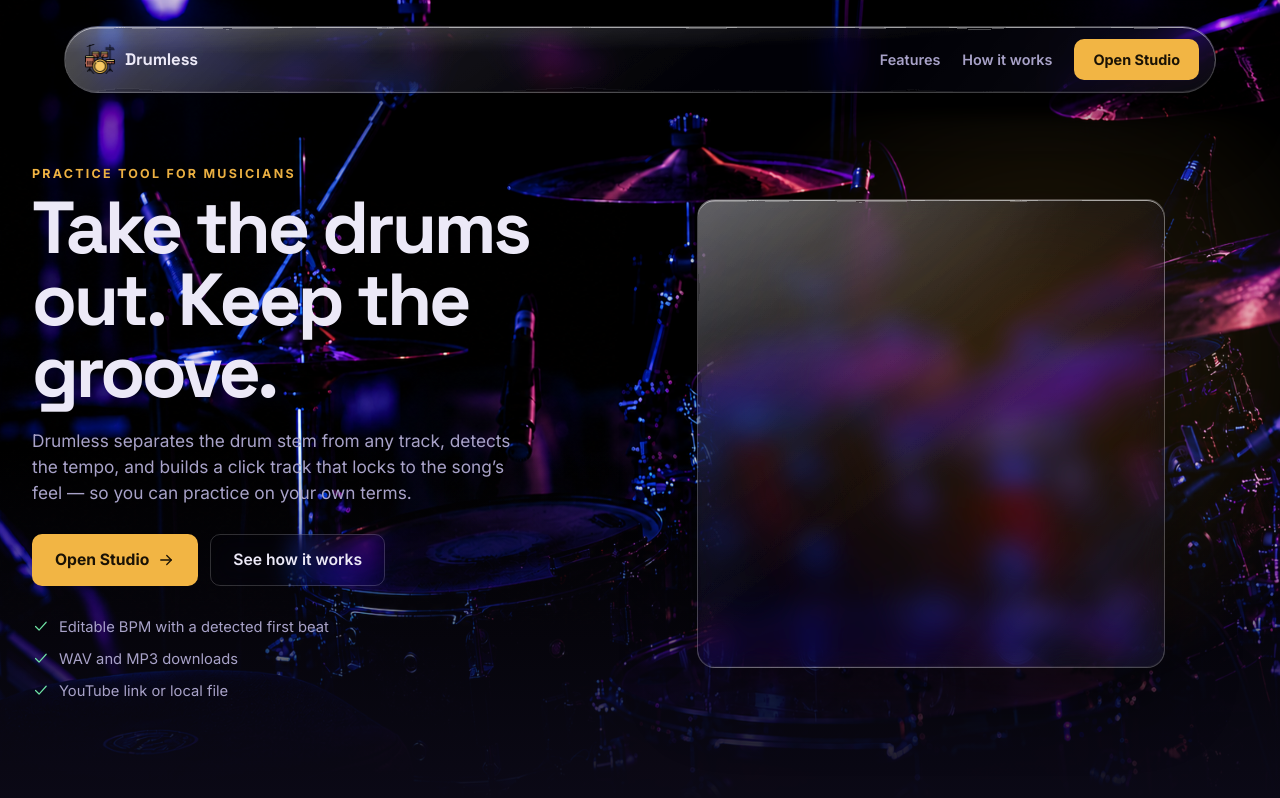
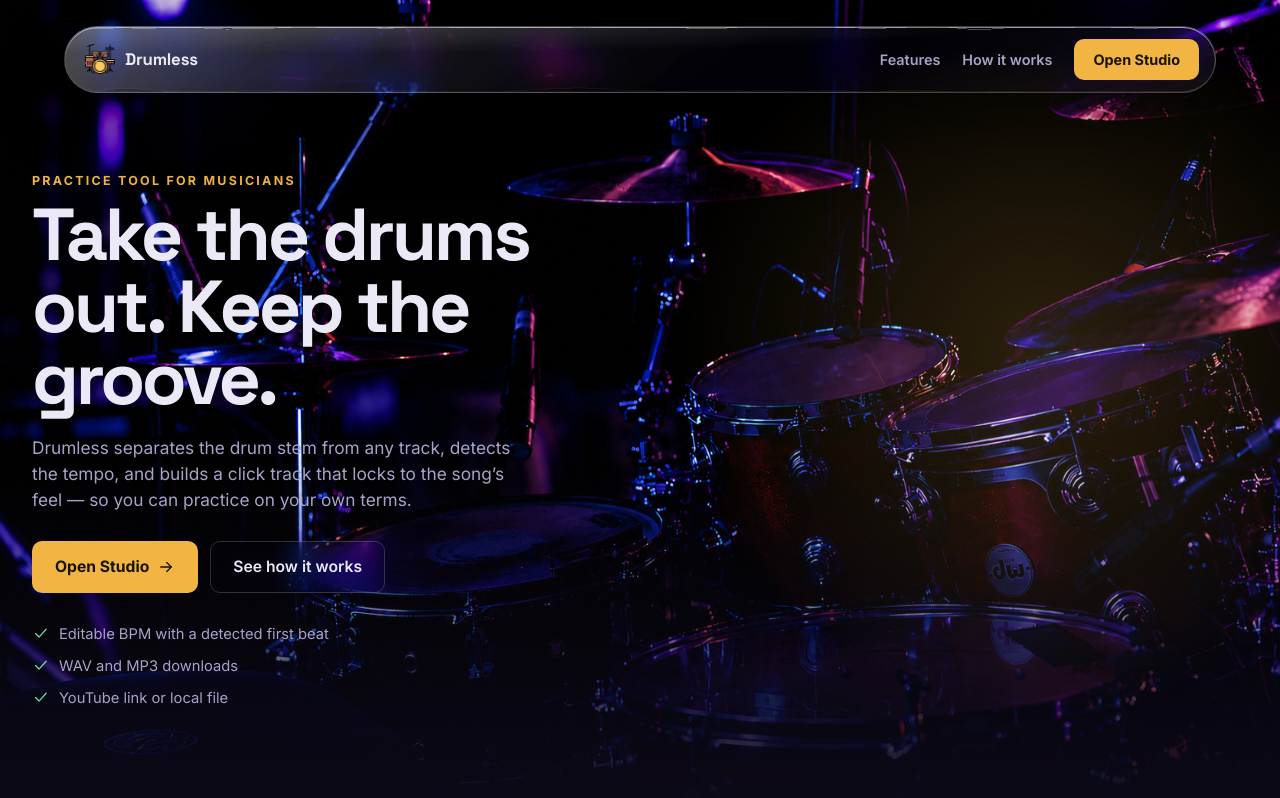
Before and after one commit to DerrickUnleashed/Drumless, a React (Vite) app in the folder frontend/: page / in a window 1280 px wide. Shown: the top 798 px of the page. Built offline with nearby package versions, Linux system fonts and the light colour scheme; no server answers.

Commit message:
chore: update frontend/src/Landing.tsx

```diff
--- a/frontend/src/Landing.tsx
+++ b/frontend/src/Landing.tsx
@@ -178,9 +178,7 @@ export function Landing() {
           </div>
 
           <div className="hero-visual">
-            <div className="drum-card">
-              <DrumKitParticles />
-            </div>
+            <DrumKitParticles />
           </div>
         </section>
 
```
